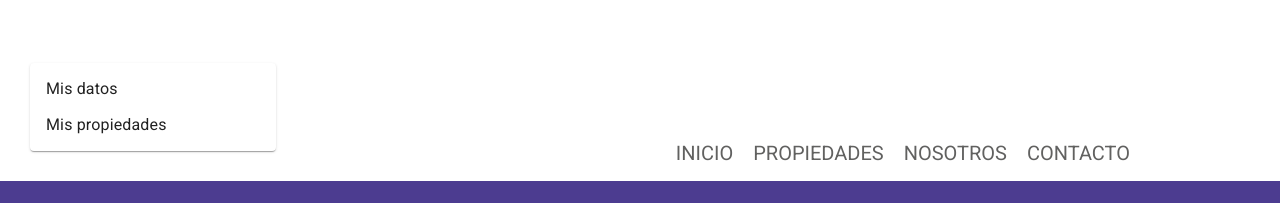
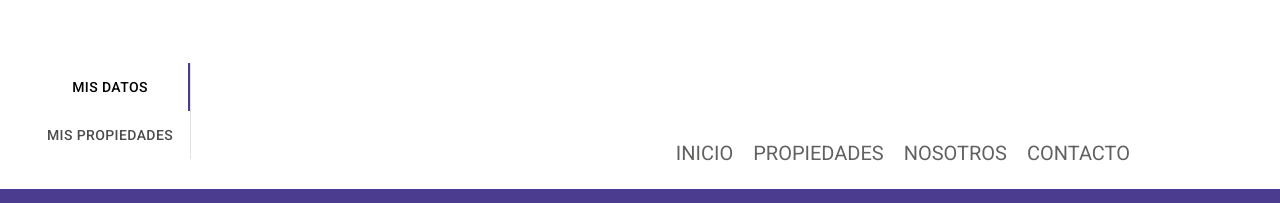
Before and after one commit to Simon834/Makelaar, a React (Create React App) app in the folder client/: page /user in a window 1280 px wide. Shown: the part 197-400 px from the top of the page. Built offline with nearby package versions, Linux system fonts and the light colour scheme; no server answers.

Commit message:
nuevo panel list

```diff
--- a/client/src/Components/MenuPanelList/MenuPanelList.jsx
+++ b/client/src/Components/MenuPanelList/MenuPanelList.jsx
@@ -1,28 +1,26 @@
-import React from 'react'
+import React from 'react';
+import { makeStyles } from '@material-ui/core/styles';
+import Tabs from '@material-ui/core/Tabs';
+import Tab from '@material-ui/core/Tab';
 import { useHistory } from 'react-router-dom';
-import Paper from '@material-ui/core/Paper';
-import MenuItem from '@material-ui/core/MenuItem';
-import MenuList from '@material-ui/core/MenuList';
+
+
+const useStyles = makeStyles((theme) => ({
+    root: {
+        flexGrow: 1,
+        backgroundColor: theme.palette.background.paper,
+        display: 'flex',
+        height: "100%",
+       },
+    tabs: {
+        borderRight: `1px solid ${theme.palette.divider}`,
+
+    },
+}));
 
 export default function MenuPanelList({ list, routeAction }) {
-
-    /*
-    list=[{
-        title:titulo de la sección,
-        rute:ruta de la sección
-        }
-        ejemplo:
-        ,
-        title:"Mis contratos",
-        rute:"/contrato"
-        }]
-
-
-    routeAction="/ruta general de la sección"
-    ejemplo:
-    routeAction="/user"
-
-    */
+    const classes = useStyles();
+    const [value, setValue] = React.useState(0);
 
     const history = useHistory()
 
@@ -31,15 +29,26 @@ export default function MenuPanelList({ list, routeAction }) {
         history.push(`${routeAction}${rute}`)
     }
 
+    const handleChange = (event, newValue) => {
+        setValue(newValue);
+    };
+
     return (
-        <div >
-            <Paper >
-                <MenuList>
-                    {list?.map(item => (
-                        <MenuItem onClick={()=>routeHandle(item.rute)}>{item.title}</MenuItem>
-                    ))}
-                </MenuList>
-            </Paper>
+        <div className={classes.root}>
+            <Tabs
+                orientation="vertical"
+                value={value}
+                onChange={handleChange}
+                aria-label="Vertical tabs example"
+                className={classes.tabs}
+                TabIndicatorProps={{style: {background:'#4C3C90'}}}
+            >
+                {list?.map(item => (
+                    <Tab onClick={() => routeHandle(item.rute)} label={item.title} className={classes.tab}/>
+                ))}
+
+
+            </Tabs>
         </div>
-    )
+    );
 }
--- a/client/src/Views/AdminPanel/AdminPanel.jsx
+++ b/client/src/Views/AdminPanel/AdminPanel.jsx
@@ -2,6 +2,7 @@ import React from 'react'
 import ViewBase from '../ViewBase/view-base'
 import MenuPanelList from '../../Components/MenuPanelList/MenuPanelList'
 import AdminBody from '../../Components/AdminBody/AdminBody'
+
 
 export default function AdminPanel() {
     const id=15
```
Also changed, not shown: client/src/Components/MenuPanelList/MenuPanelList3.jsx (added, +45 -0 lines).
